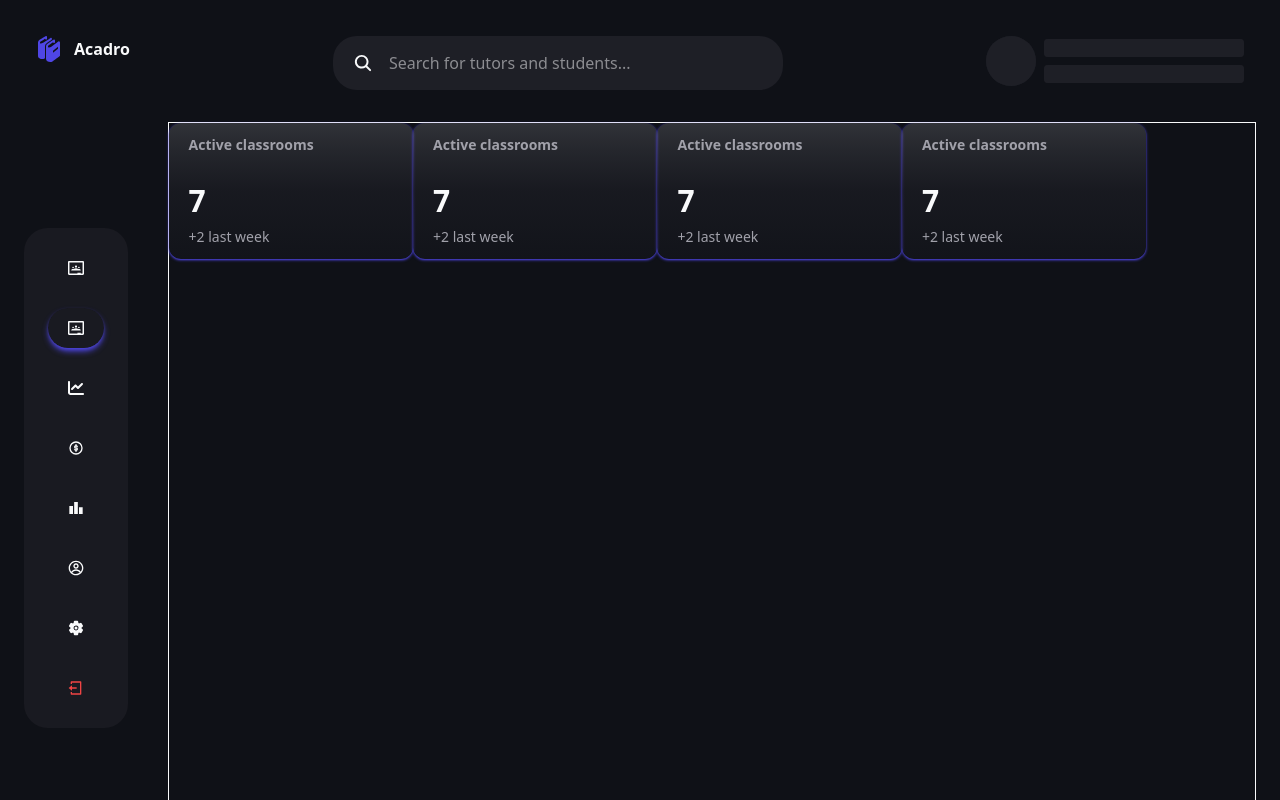
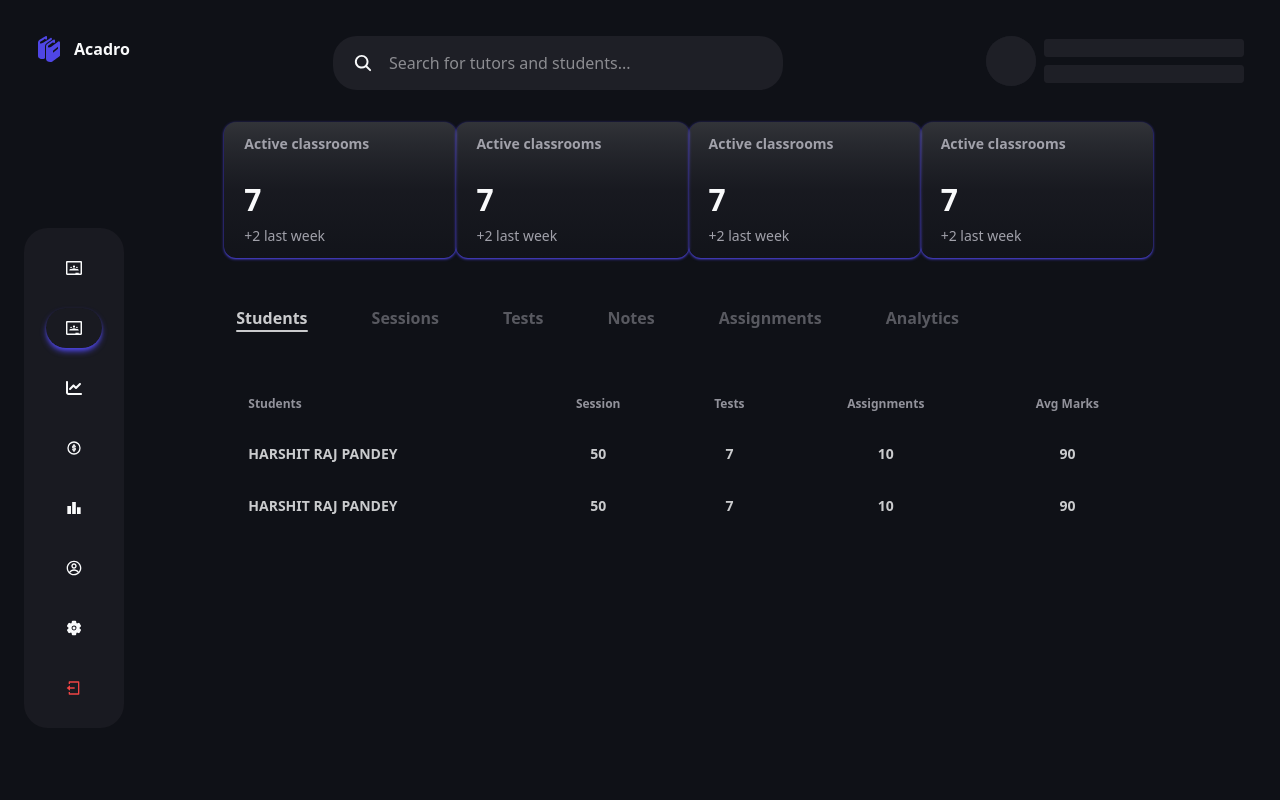
Before and after one commit to hrpofficial736/acadro, a Next.js app: page /tutor/1/classrooms/1 in a window 1280 px wide. Built offline with nearby package versions, Linux system fonts and the light colour scheme; no server answers.

Commit message:
building...

```diff
--- /dev/null
+++ b/app/tutor/[username]/classrooms/[classroomId]/components/Analytics.tsx
@@ -0,0 +1,11 @@
+import React from 'react'
+
+const Analytics = () => {
+  return (
+    <div>
+
+    </div>
+  )
+}
+
+export default Analytics
--- /dev/null
+++ b/app/tutor/[username]/classrooms/[classroomId]/components/Assignments.tsx
@@ -0,0 +1,11 @@
+import React from 'react'
+
+const Assignments = () => {
+  return (
+    <div>
+
+    </div>
+  )
+}
+
+export default Assignments
--- a/app/tutor/[username]/classrooms/[classroomId]/components/IndividualClassroomComponent.tsx
+++ b/app/tutor/[username]/classrooms/[classroomId]/components/IndividualClassroomComponent.tsx
@@ -1,12 +1,28 @@
 "use client";
 
-import React from 'react';
-import { motion } from 'motion/react';
-import StatsCard from '../../../components/StatsCard';
+import React, { useState } from "react";
+import { motion } from "motion/react";
+import StatsCard from "../../../components/StatsCard";
+import Students from "./Students";
+import Sessions from "./Sessions";
+import Tests from "./Tests";
+import Notes from "./Notes";
+import Assignments from "./Assignments";
+import Analytics from "./Analytics";
 
 const IndividualClassroomComponent = () => {
+  const sections = [
+    { name: "Students", component: <Students /> },
+    { name: "Sessions", component: <Sessions /> },
+    { name: "Tests", component: <Tests /> },
+    { name: "Notes", component: <Notes /> },
+    { name: "Assignments", component: <Assignments /> },
+    { name: "Analytics", component: <Analytics /> },
+  ];
+  const [current, setCurrent] = useState<number>(0);
   return (
-    <motion.div initial={{
+    <motion.div
+      initial={{
         scale: 0.8,
         opacity: 0,
       }}
@@ -18,7 +34,8 @@ const IndividualClassroomComponent = () => {
         duration: 0.2,
         type: "tween",
       }}
-      className="border w-full h-full mt-10">
+      className="w-full h-full mt-10"
+    >
       <div
         className={`grid grid-cols-2 grid-rows-2 max-sm:gap-5 sm:flex justify-between w-[90%]`}
       >
@@ -28,10 +45,40 @@ const IndividualClassroomComponent = () => {
         <StatsCard header="Active classrooms" count={7} update="+2 last week" />
       </div>
 
+      <div className="w-full flex items-center max-md:hidden gap-10 relative mt-10">
+        {sections.map((setting, index) => {
+          return (
+            <div
+              onClick={() => setCurrent(index)}
+              key={index}
+              className={`px-3 py-2 font-semibold cursor-pointer text-primaryText/80 ${
+                current !== index && "text-secondaryText/50"
+              }`}
+            >
+              {setting.name}
+              <motion.div
+                initial={{
+                  opacity: 0,
+                  width: 0,
+                }}
+                animate={{
+                  opacity: current === index ? 1 : 0,
+                  width: current === index ? "100%" : 0,
+                }}
+                transition={{
+                  duration: 0.2,
+                  type: "tween",
+                }}
+                className="bg-primaryText/80 w-full h-[2px] rounded origin-left"
+              />
+            </div>
+          );
+        })}
+      </div>
 
+      {sections[current].component}
+    </motion.div>
+  );
+};
 
-    </motion.div>
-  )
-}
-
-export default IndividualClassroomComponent
+export default IndividualClassroomComponent;
--- /dev/null
+++ b/app/tutor/[username]/classrooms/[classroomId]/components/Notes.tsx
@@ -0,0 +1,11 @@
+import React from 'react'
+
+const Notes = () => {
+  return (
+    <div>
+
+    </div>
+  )
+}
+
+export default Notes
--- /dev/null
+++ b/app/tutor/[username]/classrooms/[classroomId]/components/Sessions.tsx
@@ -0,0 +1,11 @@
+import React from 'react'
+
+const Sessions = () => {
+  return (
+    <div>
+
+    </div>
+  )
+}
+
+export default Sessions
--- /dev/null
+++ b/app/tutor/[username]/classrooms/[classroomId]/components/Students.tsx
@@ -0,0 +1,54 @@
+import React from "react";
+
+const Students = () => {
+  return (
+    <section className="w-full">
+      <table className="w-[90%] overflow-hidden mt-10">
+        <thead className="w-full text-xs text-secondaryText/90">
+          <tr>
+            <th scope="col" className="px-6 py-4 text-start">
+              Students
+            </th>
+            <th scope="col" className="px-6 py-4 text-center">
+              Session
+            </th>
+            <th scope="col" className="px-6 py-4 text-center">
+              Tests
+            </th>
+
+            <th scope="col" className="px-6 py-4 text-center">
+              Assignments
+            </th>
+            <th scope="col" className="px-6 py-4 text-center">
+              Avg Marks
+            </th>
+          </tr>
+        </thead>
+
+        <tbody className="uppercase text-primaryText/80 font-semibold text-sm">
+          <tr className="cursor-pointer hover:bg-surface transition-colors duration-200 group">
+            <td className="px-6 py-4 text-start rounded-xl group-hover:text-primary group-hover:underline transition-all duration-200">
+              Harshit Raj Pandey
+            </td>
+            <td className="px-6 py-4 text-center">50</td>
+            <td className="px-6 py-4 text-center">7</td>
+            <td className="px-6 py-4 text-center">10</td>
+            <td className="px-6 py-4 text-center rounded-xl">90</td>
+          </tr>
+
+          <tr className="cursor-pointer hover:bg-surface transition-colors duration-200 group">
+            <td className="px-6 py-4 text-start rounded-xl group-hover:text-primary group-hover:underline transition-all duration-200">
+              Harshit Raj Pandey
+            </td>
+            <td className="px-6 py-4 text-center">50</td>
+            <td className="px-6 py-4 text-center">7</td>
+            <td className="px-6 py-4 text-center">10</td>
+            <td className="px-6 py-4 text-center rounded-xl">90</td>
+          </tr>
+        </tbody>
+      </table>
+    </section>
+  );
+};
+
+export default Students;
--- /dev/null
+++ b/app/tutor/[username]/classrooms/[classroomId]/components/Tests.tsx
@@ -0,0 +1,11 @@
+import React from 'react'
+
+const Tests = () => {
+  return (
+    <div>
+
+    </div>
+  )
+}
+
+export default Tests
--- a/app/tutor/[username]/classrooms/components/ClassroomComponent.tsx
+++ b/app/tutor/[username]/classrooms/components/ClassroomComponent.tsx
@@ -32,7 +32,7 @@ export default function ClassroomComponent({
         duration: 0.2,
         type: "tween",
       }}
-      className="w-full border sm:w-[90%] f-c-col gap-2 px-10 py-5"
+      className="w-full border sm:w-[90%] f-c-col gap-2 px-10 py-5 self-start"
     >
       {/* 4 Analytics boxes */}
       <div
--- a/app/tutor/[username]/layout.tsx
+++ b/app/tutor/[username]/layout.tsx
@@ -87,7 +87,7 @@ export default function Layout({ children }: { children: ReactNode }) {
             </div>
           )}
         </div>
-        <div className={`flex ${show && current === "logout" && "brightness-50 blur-lg"} items-center h-full gap-10`}>
+        <div className={`flex ${show && current === "logout" && "brightness-50 blur-lg"} items-center h-full gap-[100px]`}>
           <DashboardSidebar />
           {children}
         </div>
--- a/app/tutor/[username]/settings/page.tsx
+++ b/app/tutor/[username]/settings/page.tsx
@@ -1,7 +1,7 @@
 "use client";
 
 import { motion } from "motion/react";
-import { ReactElement, useEffect, useState } from "react";
+import { ReactElement, useState } from "react";
 import AccountSettings from "./components/AccountSettings";
 import ProfileSettings from "./components/ProfileSettings";
 import NotificationSettings from "./components/NotificationSettings";
@@ -24,10 +24,6 @@ export default function SettingsPage() {
 
   const [current, setCurrent] = useState<number>(0);
 
-  useEffect(() => {
-    console.log(current);
-
-  }, [current])
 
   return (
     <motion.div
```
